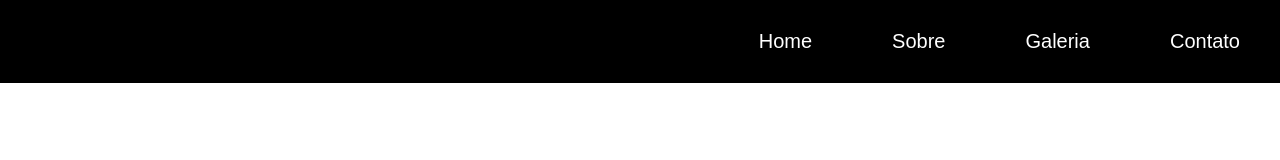
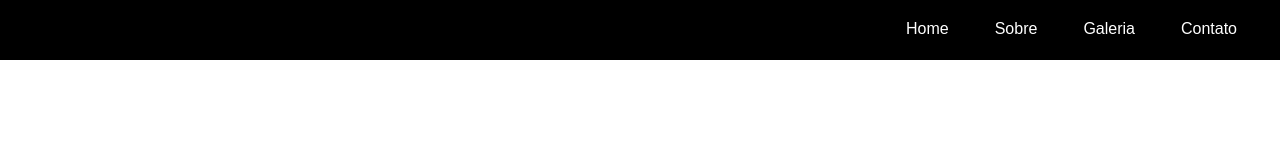
Before and after one commit to alessandra-gracek/curso-webmaster-front-end, a plain HTML site: page Menu Horizontal Simples/index.html in a window 1280 px wide. Drawn offline with Linux system fonts and the light colour scheme.

Commit message:
Menu horizontal simples
Alterações de teste HTML e CSS

```diff
--- a/Menu Horizontal Simples/css/style.css
+++ b/Menu Horizontal Simples/css/style.css
@@ -2,33 +2,37 @@
     margin: 0;
     padding: 0;
     box-sizing: border-box;
+    font-family: Arial, Helvetica, sans-serif;
 }
 html, body{
     height: 100%;
 }
-.menu{
+
+header{
+    background-color: black;
     width: 100%;
-    background-color: black;
+    height: 60px;
+}
+header nav{
+    float: right;
+    margin: 20px;
+}
+header nav ul{
+    list-style-type: none;
+}
+header nav li{
+    float: left;
 
 }
-.menu ul{
-    overflow: hidden;
-    list-style: none;
-
-
+header li a{
+    text-decoration: none;
+    color: white;
+}
+nav a{
+    padding: 23px;
 }
 
-.menu ul li a{
-    padding: 30px 40px;
-    text-decoration: none;
-    color: white;
-    font-size: 20px;
-    font-family: Arial, Helvetica, sans-serif;
-    float: right;
-
+nav a:hover{
+    background: #dddddd;
+    color: black;
 }
-.menu a:hover{
-    background-color: #dddddd;
-    color: black;
-
-}
--- a/Menu Horizontal Simples/index.html
+++ b/Menu Horizontal Simples/index.html
@@ -6,15 +6,18 @@
         <link rel="stylesheet" href="css/style.css">
     </head>
     <body>
-        <nav class="menu">
-            <ul>
-               <li><a href="#contato">Contato</a></li>
-               <li><a href="#galeria">Galeria</a></li>
-               <li><a href="#sobre">Sobre</a></li>
-               <li><a href="#home">Home</a></li>
+        <header>
 
-            </ul>
-        </nav>
+            <nav>
+                <ul>
+                    <li><a href="#home">Home</a></li>
+                    <li><a href="#sobre">Sobre</a></li>
+                    <li><a href="#galeria">Galeria</a></li>
+                    <li><a href="#contato">Contato</a></li>
+                </ul>
+            </nav>
+
+        </header>
     </body>
 
 </html>
```
